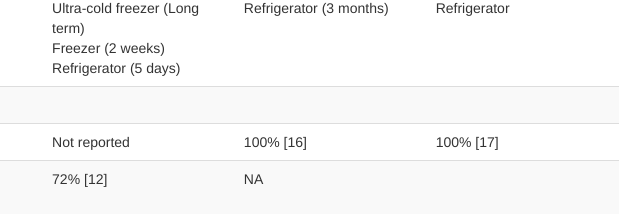
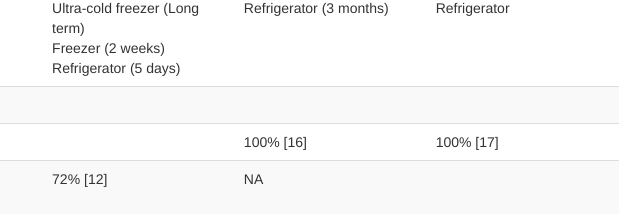
Before and after one commit to alsnhll/alsnhll.github.io, a plain HTML site: page covid19_vaccine_comparison.html in a window 1280 px wide. Shown: the part 798-1012 px from the top of the page, 491-1131 px from the left. Drawn offline with Linux system fonts and the light colour scheme.

Commit message:
removed "not reported" and left blank instead

```diff
--- a/covid19_vaccine_comparison.html
+++ b/covid19_vaccine_comparison.html
@@ -118,7 +118,7 @@ ChAdOx1 nCoV-19</td></tr>
   Freezer (2 weeks) <br>
   Refrigerator (5 days)</td><td>Refrigerator (3 months)</td><td>Refrigerator</td></tr>
 		<tr><td><strong>Efficacy</strong></td><td></td><td></td><td></td><td></td><td></td></tr>
-		<tr><td rowspan="2">Deaths</td><td>All doses</td><td>100% [1] </td><td>Not reported</td><td>100% [16]</td><td>100% [17]</td></tr>
+		<tr><td rowspan="2">Deaths</td><td>All doses</td><td>100% [1] </td><td></td><td>100% [16]</td><td>100% [17]</td></tr>
 		<tr><td>Dose 1 only</td><td></td><td>72% [12]</td><td>NA</td><td></td></tr>
 		<tr><td rowspan="2">Severe Disease</td><td>All doses</td><td>100% [1] <br>
 		  95% [13]</td><td>75% [5] <br>
```
